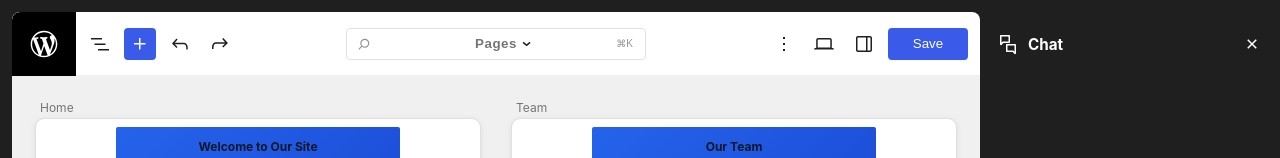
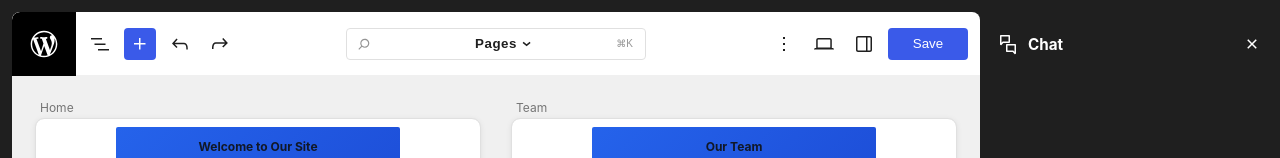
Before and after one commit to shaunandrews/wp-mosaic-i1, a React (Vite) app: page / in a window 1280 px wide. Shown: the top 158 px of the page. Built offline with nearby package versions, Linux system fonts and the light colour scheme.

Commit message:
breadcrumb tweaks

```diff
--- a/src/components/DocumentBar/DocumentBar.css
+++ b/src/components/DocumentBar/DocumentBar.css
@@ -53,16 +53,12 @@
       display: flex;
       align-items: center;
 
-      .breadcrumb-top-level {
+      .breadcrumb-top-level.is-secondary {
         color: var(--color-surface-text-secondary);
       }
 
       .breadcrumb-divider {
         color: var(--color-surface-text-tertiary);
-      }
-
-      .breadcrumb-page-name {
-        /* Uses default text color */
       }
     }
 
--- a/src/components/DocumentBar/DocumentBar.tsx
+++ b/src/components/DocumentBar/DocumentBar.tsx
@@ -137,7 +137,13 @@ export const DocumentBar = ({
           </span>
           <span className="title-wrapper row items-center">
             <span className="document-title">
-              <span className="breadcrumb-top-level">Pages</span>
+              <span
+                className={`breadcrumb-top-level ${
+                  viewMode === 'single' ? 'is-secondary' : ''
+                }`}
+              >
+                Pages
+              </span>
               <AnimatePresence>
                 {viewMode === 'single' && (
                   <motion.span
```
